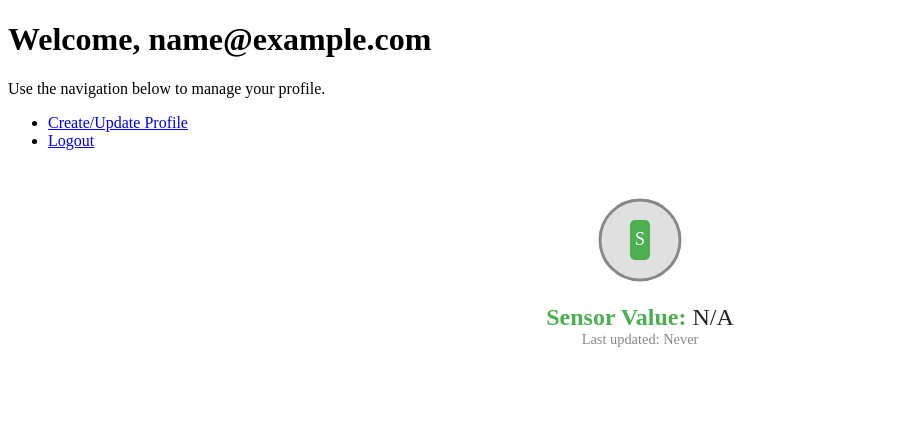
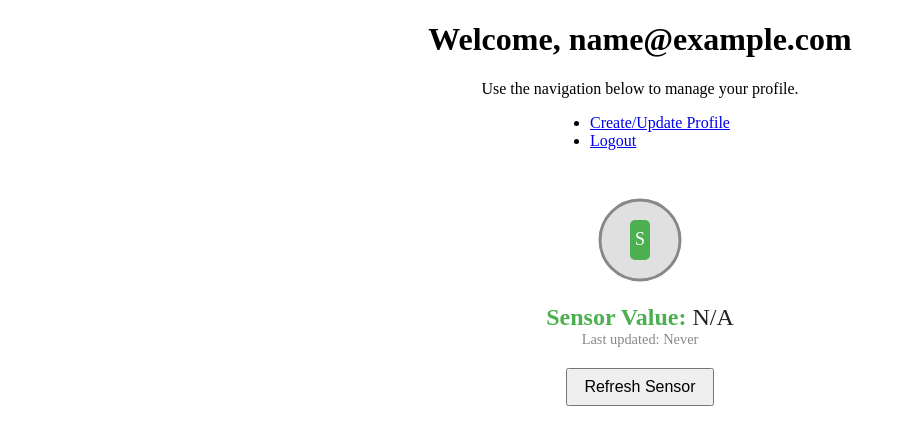
Before and after one commit to CodeNube737/lab-8-CodeNube737, a Flask app: page / in a window 1280 px wide. Shown: the top 445 px of the page, without its empty margins (0-906 px from the left). Run offline with Flask 3, Linux system fonts and the light colour scheme; the visitor is signed in with stand-in values (Sample User, id 1); data that the repository does not hold is empty.

Commit message:
some aesthetics, and refresh sensor

```diff
--- a/templates/dashboard.html
+++ b/templates/dashboard.html
@@ -3,12 +3,12 @@
 <head>
     <title>Dashboard</title>
 </head>
-<body>
+<body style="text-align:center;">
     <h1>Welcome, {{ username }}</h1>
     <p>Use the navigation below to manage your profile.</p>
 
     {% if profile %}
-    <div style="margin: 20px auto; width: 300px; border: 1px solid #ccc; border-radius: 8px; padding: 16px; background: #f9f9f9;">
+    <div style="margin: 20px auto; width: 300px; border: 1px solid #ccc; border-radius: 8px; padding: 16px; background: #f9f9f9; text-align:center;">
         <h2 style="margin-top:0;">Your Profile</h2>
         <p><strong>First Name:</strong> {{ profile.first_name }}</p>
         <p><strong>Last Name:</strong> {{ profile.last_name }}</p>
@@ -16,7 +16,7 @@
     </div>
     {% endif %}
 
-    <ul>
+    <ul style="display:inline-block; text-align:left; margin:auto;">
         <li><a href="{{ url_for('profile') }}">Create/Update Profile</a></li>
         <li><a href="{{ url_for('logout') }}">Logout</a></li>
     </ul>
@@ -29,9 +29,21 @@
         </svg>
         <div style="font-size:1.5em; margin-top:10px;">
             <span style="font-weight:bold; color:#4caf50;">Sensor Value:</span>
-            <span style="color:#222;">{{ sensor.value if sensor and sensor.value is not none else 'N/A' }}</span>
+            <span id="sensor-value" style="color:#222;">{{ sensor.value if sensor and sensor.value is not none else 'N/A' }}</span>
         </div>
-        <div style="color:#888; font-size:0.9em;">Last updated: {{ sensor.timestamp if sensor and sensor.timestamp else 'Never' }}</div>
+        <div style="color:#888; font-size:0.9em;">Last updated: <span id="sensor-timestamp">{{ sensor.timestamp if sensor and sensor.timestamp else 'Never' }}</span></div>
+        <button onclick="refreshSensor()" style="margin-top:20px; padding:8px 16px; font-size:1em;">Refresh Sensor</button>
     </div>
+
+    <script>
+    function refreshSensor() {
+        fetch('/api/sensor_value?sensor_id=sensor-001')
+            .then(response => response.json())
+            .then(data => {
+                document.getElementById('sensor-value').textContent = data.value !== null ? data.value : 'N/A';
+                document.getElementById('sensor-timestamp').textContent = data.timestamp || 'Never';
+            });
+    }
+    </script>
 </body>
 </html>
```
Also changed, not shown: 1 other file.
